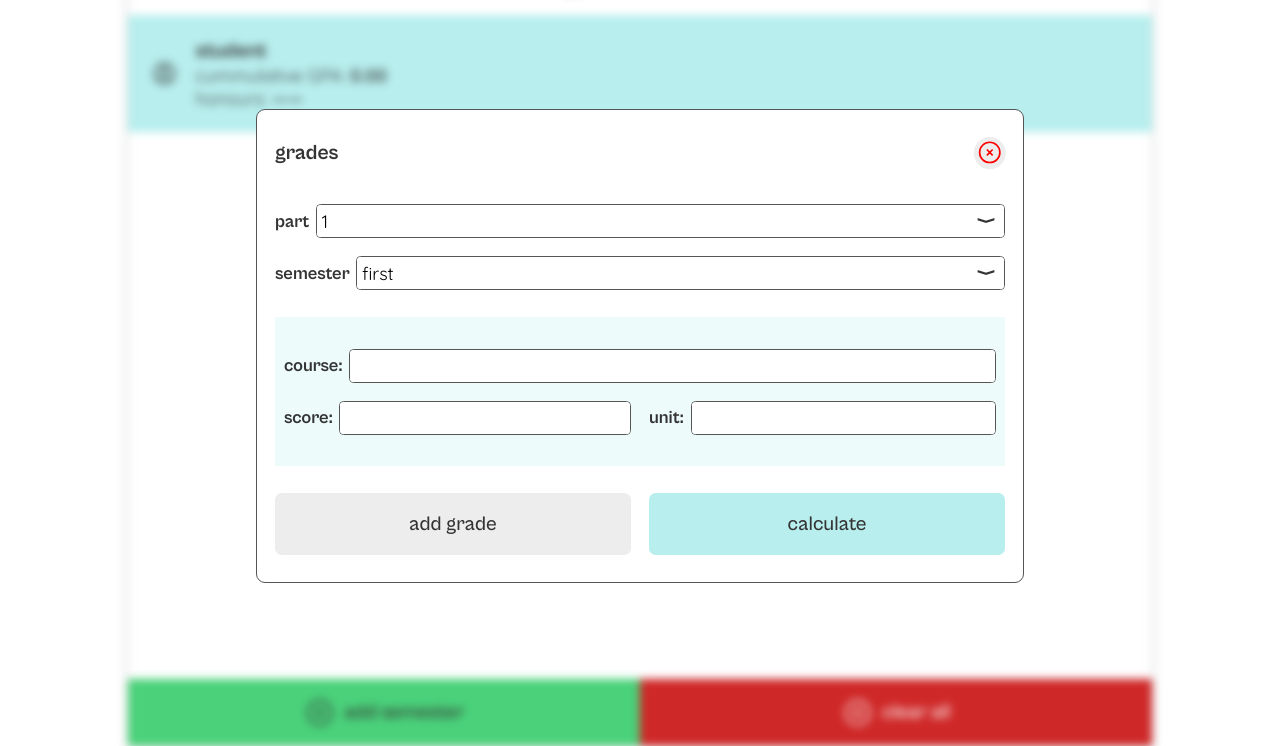
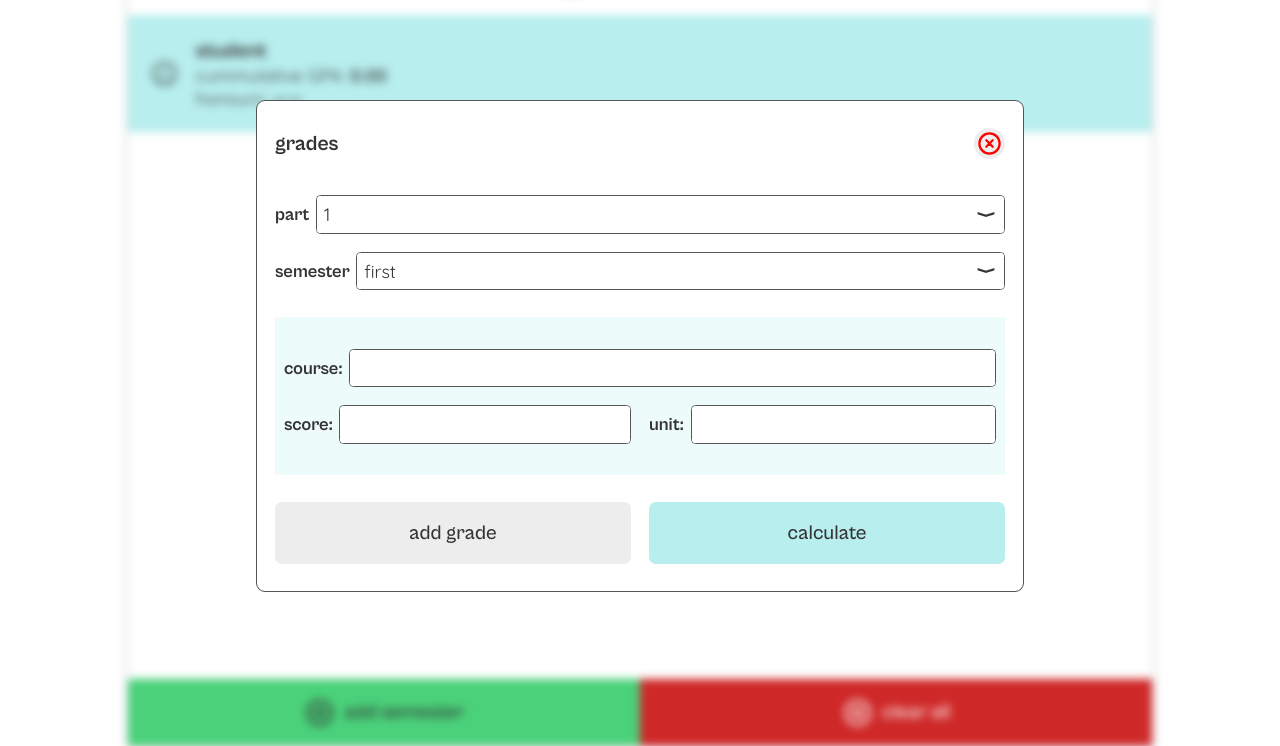
Before and after one commit to the-eduek/cgpa-ts, a website built with Vite: page index.html in a window 1280 px wide. Both pictures are taken after a click on the button "add semester". Shown: the part 54-800 px from the top of the page. Built offline with nearby package versions, Linux system fonts and the light colour scheme.

Commit message:
fix: change svg icons for ios compatibility

```diff
--- a/index.html
+++ b/index.html
@@ -19,8 +19,8 @@
       <section class="main__footer">
         <button class="btn btn--cta" type="button" data-btn-semester>
           <span class="btn__icon">
-            <svg xmlns="http://www.w3.org/2000/svg" fill="none" stroke="currentColor" stroke-width="1.5" viewBox="0 0 24 24">
-              <path stroke-linecap="round" stroke-linejoin="round" d="M12 9v6m3-3H9m12 0a9 9 0 1 1-18 0 9 9 0 0 1 18 0z"/>
+            <svg xmlns="http://www.w3.org/2000/svg" fill="none" viewBox="0 0 24 24">
+              <path stroke="currentColor" stroke-linecap="round" stroke-linejoin="round" stroke-width="2" d="M8 12h8m-4-4v8m9-4a9 9 0 1 1-18 0 9 9 0 0 1 18 0Z"/>
             </svg>
           </span>
           <span>add semester</span>
@@ -28,8 +28,8 @@
 
         <button class="btn btn--clear" type="button" data-btn-clear>
           <span class="btn__icon">
-            <svg xmlns="http://www.w3.org/2000/svg" fill="none" viewBox="0 0 24 24" stroke-width="1.5" stroke="currentColor">
-              <path stroke-linecap="round" stroke-linejoin="round" d="M12 9v6m3-3H9m12 0a9 9 0 11-18 0 9 9 0 0118 0z"/>
+            <svg xmlns="http://www.w3.org/2000/svg" fill="none" viewBox="0 0 24 24">
+              <path stroke="currentColor" stroke-linecap="round" stroke-linejoin="round" stroke-width="2" d="M8 12h8m-4-4v8m9-4a9 9 0 1 1-18 0 9 9 0 0 1 18 0Z"/>
             </svg>
           </span>
           <span>clear all</span>
@@ -45,8 +45,8 @@
 
             <button class="btn btn--close" type="button" title="close form" data-btn-close>
               <span class="btn__icon">
-                <svg xmlns="http://www.w3.org/2000/svg" fill="none" viewBox="0 0 24 24" stroke-width="1.5" stroke="currentColor">
-                  <path stroke-linecap="round" stroke-linejoin="round" d="M12 9v6m3-3H9m12 0a9 9 0 11-18 0 9 9 0 0118 0z" />
+                <svg xmlns="http://www.w3.org/2000/svg" fill="none" viewBox="0 0 24 24">
+                  <path stroke="currentColor" stroke-linecap="round" stroke-linejoin="round" stroke-width="2" d="M8 12h8m-4-4v8m9-4a9 9 0 1 1-18 0 9 9 0 0 1 18 0Z"/>
                 </svg>
               </span>
             </button>
--- a/src/main.ts
+++ b/src/main.ts
@@ -188,9 +188,12 @@ function displaySemesterInfo(semesterArg: Semester): void {
 
   const tileImgEl = document.createElement('div');
   const tileIconSvg = `
-    <svg xmlns="http://www.w3.org/2000/svg" fill="none" viewBox="0 0 24 24" stroke-width="1.5" stroke="currentColor">
-      <path stroke-linecap="round" stroke-linejoin="round" d="M19.5 14.25v-2.625a3.375 3.375 0 00-3.375-3.375h-1.5A1.125 1.125 0 0113.5 7.125v-1.5a3.375 3.375 0 00-3.375-3.375H8.25m0 12.75h7.5m-7.5 3H12M10.5 2.25H5.625c-.621 0-1.125.504-1.125 1.125v17.25c0 .621.504 1.125 1.125 1.125h12.75c.621 0 1.125-.504 1.125-1.125V11.25a9 9 0 00-9-9z" />
-    </svg>
+  <svg xmlns="http://www.w3.org/2000/svg" fill="none" viewBox="0 0 24 24">
+    <g stroke="currentColor" stroke-linecap="round" stroke-linejoin="round" stroke-width="1.5">
+      <path d="M22 10v5c0 5-2 7-7 7H9c-5 0-7-2-7-7V9c0-5 2-7 7-7h5"/>
+      <path d="M22 10h-4c-3 0-4-1-4-4V2l8 8ZM7 13h6M7 17h4" opacity=".75"/>
+    </g>
+  </svg>
   `;
   tileImgEl.className = "tile__img";
   tileImgEl.innerHTML = tileIconSvg;
@@ -212,8 +215,8 @@ function displaySemesterInfo(semesterArg: Semester): void {
 
   const tileBtnIconEl = document.createElement('span');
   const tileBtnIconSvg = `
-    <svg xmlns="http://www.w3.org/2000/svg" fill="none" viewBox="0 0 24 24" stroke-width="1.5" stroke="currentColor">
-      <path stroke-linecap="round" stroke-linejoin="round" d="M12 9v6m3-3H9m12 0a9 9 0 11-18 0 9 9 0 0118 0z" />
+    <svg xmlns="http://www.w3.org/2000/svg" fill="none" viewBox="0 0 24 24">
+      <path stroke="currentColor" stroke-linecap="round" stroke-linejoin="round" stroke-width="2" d="M8 12h8m-4-4v8m9-4a9 9 0 1 1-18 0 9 9 0 0 1 18 0Z"/>
     </svg>
   `;
   tileBtnIconEl.className = "btn__icon";
@@ -317,8 +320,12 @@ function displayMainContent(): void {
 
   const tileImgEl = document.createElement('div');
   const tileIconSvg = `
-    <svg xmlns="http://www.w3.org/2000/svg" fill="none" viewBox="0 0 24 24" stroke-width="1.5" stroke="currentColor">
-      <path stroke-linecap="round" stroke-linejoin="round" d="M17.982 18.725A7.488 7.488 0 0012 15.75a7.488 7.488 0 00-5.982 2.975m11.963 0a9 9 0 10-11.963 0m11.963 0A8.966 8.966 0 0112 21a8.966 8.966 0 01-5.982-2.275M15 9.75a3 3 0 11-6 0 3 3 0 016 0z" />
+    <svg xmlns="http://www.w3.org/2000/svg" fill="none" viewBox="0 0 24 24">
+      <g stroke="currentColor" stroke-linecap="round" stroke-linejoin="round" stroke-width="1.5">
+        <path d="M12.12 12.78a.963.963 0 0 0-.24 0 3.269 3.269 0 0 1-3.16-3.27c0-1.81 1.46-3.28 3.28-3.28a3.276 3.276 0 0 1 .12 6.55Z" opacity=".5"/>
+        <path d="M18.74 19.38A9.934 9.934 0 0 1 12 22c-2.6 0-4.96-.99-6.74-2.62.1-.94.7-1.86 1.77-2.58 2.74-1.82 7.22-1.82 9.94 0 1.07.72 1.67 1.64 1.77 2.58Z" opacity=".5"/>
+        <path d="M12 22c5.523 0 10-4.477 10-10S17.523 2 12 2 2 6.477 2 12s4.477 10 10 10Z"/>
+      </g>
     </svg>
   `;
   tileImgEl.className = "tile__img";
--- a/src/styles/_globals.scss
+++ b/src/styles/_globals.scss
@@ -43,6 +43,10 @@ b {
 
   &--close {
     color: #ff0000;
+
+    .btn__icon {
+      transform: rotate(45deg);
+    }
   }
 }
 
@@ -51,17 +55,19 @@ select {
   appearance: none;
   background-color: #fff;
   border: none;
+  color: #343434;
   font-family: inherit;
-  font-size: inherit;
+  font-size: 1rem;
   height: 100%;
   outline-color: #555;
-  padding: 0.25rem;
+  padding: 0.375rem;
   width: 100%;
 
   &[disabled] {
     opacity: 0.85;
   }
 }
+
 
 .wrap {
   align-items: center;
--- a/src/styles/style.scss
+++ b/src/styles/style.scss
@@ -71,7 +71,6 @@
 
             .btn__icon {
               margin: 0 0 0 0.125rem;
-              transform: rotate(45deg);
               width: 1.0125rem;
             }
           }
@@ -152,6 +151,7 @@
           }
 
           &--one {
+            flex-grow: 1;
             margin: 0 0.5rem 0 0;
           }
 
@@ -171,7 +171,6 @@
             border-radius: 100%;
             margin: 1rem 0 1rem auto;
             padding: 0.125rem;
-            transform: rotate(45deg);
             width: auto;
           }
         }
```
